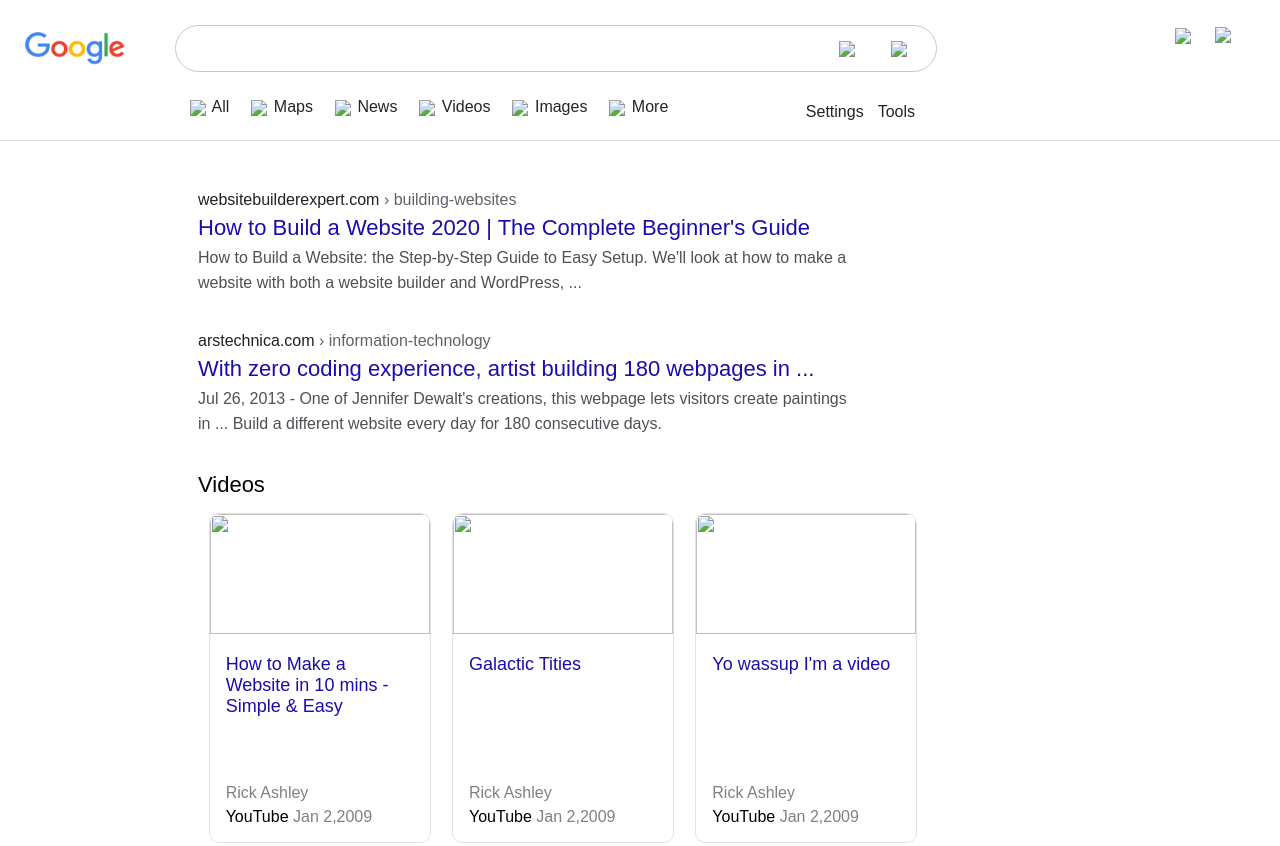
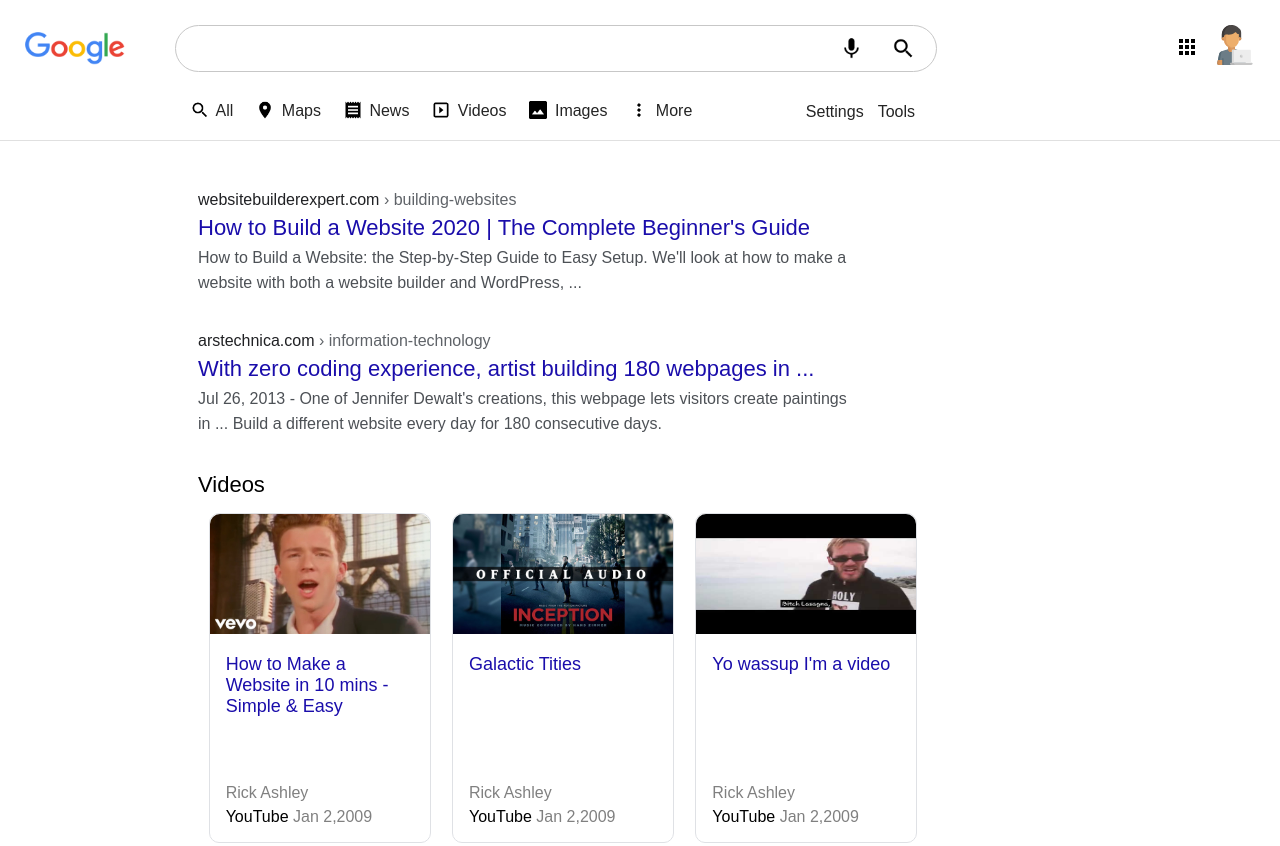
Before and after one commit to bang-a-coder/google_results, a plain HTML site: page index.html in a window 1280 px wide. Shown: the top 846 px of the page. Drawn offline with Linux system fonts and the light colour scheme; the site is published under a folder, as on GitHub Pages, so addresses that start at the root find nothing.

Commit message:
image fix

```diff
--- a/index.html
+++ b/index.html
@@ -11,16 +11,16 @@
                     <img src="./images copy/googlelogo_color_272x92dp.png" id="main_logo" alt="google logo">
                     <div id="searchbar">
                         <input type="text" name="searc-field" id="search-field">
-                        <img src="/images copy/baseline_mic_black_18dp.png" id="microphone-icon">
-                        <img src="/images copy/baseline_search_black_18dp.png" id="search-icon">
+                        <img src="./images copy/baseline_mic_black_18dp.png" id="microphone-icon">
+                        <img src="./images copy/baseline_search_black_18dp.png" id="search-icon">
                     </div>
                 </div>
                 <nav>
                     <ul class="nav-links">
-                        <li><img src="/images copy/apps-24px.svg" id="header-menu-icon"></li>
+                        <li><img src="./images copy/apps-24px.svg" id="header-menu-icon"></li>
                         <li>
                             <div id="profile-icon">
-                                <img src="/images copy/man.svg" id="profil-pic">
+                                <img src="./images copy/man.svg" id="profil-pic">
                             </div>
                         </li>
                     </ul>
@@ -31,37 +31,37 @@
                         <div class="main-options-wrap">
                             <div class="option-wrap">
                                 <a href="" class="option">
-                                    <img src="/images copy/baseline_search_black_18dp.png" class="option-icon" >
+                                    <img src="./images copy/baseline_search_black_18dp.png" class="option-icon" >
                                     <span class="option-word" >All</span>
                                 </a>
                             </div>
                             <div class="option-wrap">
                                 <a href="" class="option">
-                                    <img src="/images copy/baseline_room_black_18dp.png" class="option-icon" id="maps-icon">
+                                    <img src="./images copy/baseline_room_black_18dp.png" class="option-icon" id="maps-icon">
                                     <span class="option-word" >Maps</span>
                                 </a>
                             </div>
                             <div class="option-wrap">
                                 <a href="" class="option">
-                                    <img src="/images copy/baseline_receipt_black_18dp.png" class="option-icon" id="maps-icon">
+                                    <img src="./images copy/baseline_receipt_black_18dp.png" class="option-icon" id="maps-icon">
                                     <span class="option-word" >News</span>
                                 </a>
                             </div>
                             <div class="option-wrap">
                                 <a href="" class="option">
-                                    <img src="/images copy/baseline_slideshow_black_18dp.png" class="option-icon" id="maps-icon">
+                                    <img src="./images copy/baseline_slideshow_black_18dp.png" class="option-icon" id="maps-icon">
                                     <span class="option-word" >Videos</span>
                                 </a>
                             </div>
                             <div class="option-wrap">
                                 <a href="" class="option">
-                                    <img src="/images copy/baseline_insert_photo_black_18dp.png" class="option-icon" id="maps-icon">
+                                    <img src="./images copy/baseline_insert_photo_black_18dp.png" class="option-icon" id="maps-icon">
                                     <span class="option-word" >Images</span>
                                 </a>
                             </div>
                             <div class="option-wrap">
                                 <a href="" class="option">
-                                    <img src="/images copy/baseline_more_vert_black_18dp.png" class="option-icon" id="maps-icon">
+                                    <img src="./images copy/baseline_more_vert_black_18dp.png" class="option-icon" id="maps-icon">
                                     <span class="option-word" >More</span>
                                 </a>
                             </div>
@@ -88,7 +88,7 @@
                 <div class="result-label">Videos</div>
                 <div class="videos-wrap">
                     <div class="video">
-                        <img src="/images copy/rickroll.jpg" class="video-image">
+                        <img src="./images copy/rickroll.jpg" class="video-image">
                         <a href="" class="vid-title">How to Make a Website in 10 mins - Simple & Easy</a>
                         <div class="video-metas">
                             <div class="video-owner">Rick Ashley</div>
@@ -97,7 +97,7 @@
                         </div>
                     </div>
                     <div class="video">
-                        <img src="/images copy/hanszimmer.jpg" class="video-image">
+                        <img src="./images copy/hanszimmer.jpg" class="video-image">
                         <a href="" class="vid-title">Galactic Tities</a>
                         <div class="video-metas">
                             <div class="video-owner">Rick Ashley</div>
@@ -106,7 +106,7 @@
                         </div>
                     </div>
                     <div class="video">
-                        <img src="/images copy/hqdefault.jpg" class="video-image">
+                        <img src="./images copy/hqdefault.jpg" class="video-image">
                         <a href="" class="vid-title">Yo wassup I'm a video  </a>
                         <div class="video-metas">
                             <div class="video-owner">Rick Ashley</div>
@@ -148,14 +148,14 @@
                     <div class="image-tag">tities</div>
                 </div>
                 <div class="images-wrap">
-                    <div class="image-div-l"><img class="image" src="/images copy/hanszimmer.jpg"> </div>
-                    <div class="image-div"><img class="image" src="/images copy/rickroll.jpg"> </div>
-                    <div class="image-div-l"><img class="image" src="/images copy/hqdefault.jpg"> </div>
-                    <div class="image-div-l"><img class="image" src="/images copy/rickroll.jpg"> </div>
-                    <div class="image-div"><img class="image" src="/images copy/hanszimmer.jpg"> </div>
-                    <div class="image-div"><img class="image" src="/images copy/rickroll.jpg"> </div>
-                    <div class="image-div-l"><img class="image" src="/images copy/hqdefault.jpg"> </div>
-                    <div class="image-div"><img class="image" src="/images copy/rickroll.jpg"> </div>
+                    <div class="image-div-l"><img class="image" src="./images copy/hanszimmer.jpg"> </div>
+                    <div class="image-div"><img class="image" src="./images copy/rickroll.jpg"> </div>
+                    <div class="image-div-l"><img class="image" src="./images copy/hqdefault.jpg"> </div>
+                    <div class="image-div-l"><img class="image" src="./images copy/rickroll.jpg"> </div>
+                    <div class="image-div"><img class="image" src="./images copy/hanszimmer.jpg"> </div>
+                    <div class="image-div"><img class="image" src="./images copy/rickroll.jpg"> </div>
+                    <div class="image-div-l"><img class="image" src="./images copy/hqdefault.jpg"> </div>
+                    <div class="image-div"><img class="image" src="./images copy/rickroll.jpg"> </div>
                 </div>
             </div>
         </div>
```
